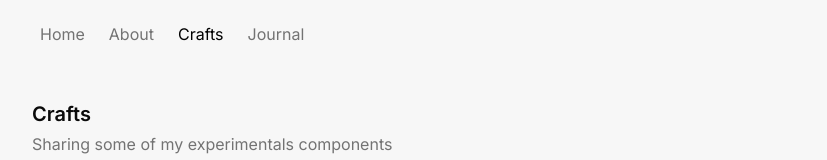
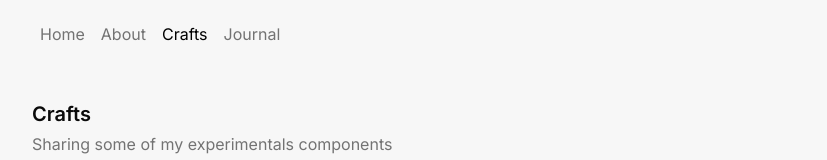
Before and after one commit to juliorafre/portfolio, a Next.js app: page /crafts in a window 1280 px wide. Shown: the top 160 px of the page, without its empty margins (224-1051 px from the left). Built offline with nearby package versions, Linux system fonts and the light colour scheme.

Commit message:
feat(ui): enhance nav link hover effect with motion and adjust nav link spacing

```diff
--- a/src/components/header/nav-link.tsx
+++ b/src/components/header/nav-link.tsx
@@ -1,7 +1,9 @@
 'use client';
 
+import { motion } from 'motion/react';
 import Link from 'next/link';
 import { usePathname } from 'next/navigation';
+import { useState } from 'react';
 import { cn } from '@/lib';
 
 interface NavLinkProps {
@@ -20,17 +22,18 @@ export const NavLink = ({
   const pathname = usePathname();
   const isActive =
     pathname === href || (pathname.startsWith(href) && href !== '/');
+  const [isHovered, setIsHovered] = useState(false);
 
   return (
     <Link
       className={cn(
-        'group flex cursor-pointer items-center gap-x-2 rounded-sm px-2 py-1 transition-all duration-150 active:scale-97',
+        'group relative flex cursor-pointer items-center gap-x-2 rounded-sm px-2 py-1 transition-all duration-150 active:scale-97',
         isMobile && 'px-2 py-3 first:pl-6 last:pr-6',
         isActive && !isMobile
           ? 'text-black dark:text-white'
           : 'text-neutral-500 dark:text-neutral-500',
         isActive && isMobile && 'text-black dark:text-black',
-        'hover:bg-neutral-200 hover:text-black dark:hover:bg-neutral-600 dark:hover:text-white',
+        ' hover:text-black dark:hover:text-white',
         isComingSoon &&
           'cursor-auto opacity-50 hover:bg-transparent hover:text-muted-foreground hover:opacity-50 dark:hover:bg-transparent dark:hover:text-muted-foreground'
       )}
@@ -40,8 +43,17 @@ export const NavLink = ({
           e.preventDefault();
         }
       }}
+      onMouseEnter={() => setIsHovered(true)}
+      onMouseLeave={() => setIsHovered(false)}
     >
-      {children}
+      <span className="z-20">{children}</span>
+      {isHovered && (
+        <motion.span
+          className="dark: absolute inset-0 z-10 rounded-sm bg-neutral-200 dark:bg-neutral-600"
+          layoutId="nav-link-highlight"
+          transition={{ duration: 0.2, type: 'spring', bounce: 0.3 }}
+        />
+      )}
     </Link>
   );
 };
--- a/src/components/header/nav-links.tsx
+++ b/src/components/header/nav-links.tsx
@@ -14,7 +14,7 @@ export const NavLinks = ({ className, isMobile }: NavLinksProps) => {
   return (
     <nav
       className={cn(
-        'relative flex items-center justify-center gap-x-2',
+        'relative flex items-center justify-center gap-x-0',
         className
       )}
     >
```
